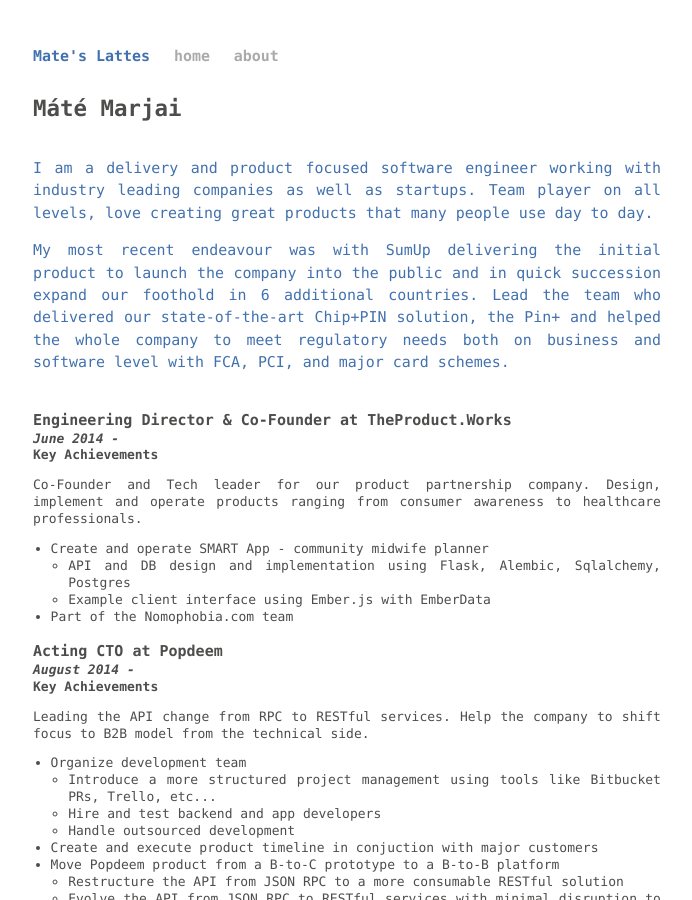
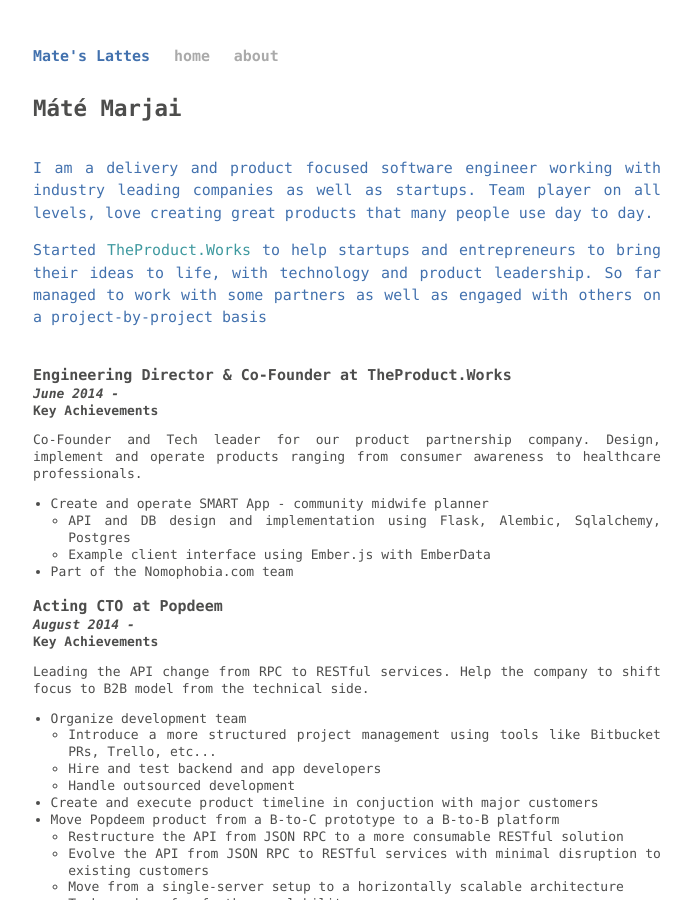
Before and after one commit to marjaimate/marjaimate.github.io, a Jekyll site: the page built from about.html, in a window 1280 px wide and 900 px high. Shown: the whole window, without its empty margins (293-985 px from the left). Built offline with Jekyll 4.4.1, drawn with Linux system fonts in a browser that asks for light colours; Markdown is read by kramdown in place of the engine named in the settings.

Commit message:
Update about header

```diff
--- a/about.html
+++ b/about.html
@@ -12,7 +12,7 @@
     I am a delivery and product focused software engineer working with industry leading companies as well as startups. Team player on all levels, love creating great products that many people use day to day.
     </p>
     <p>
-    My most recent endeavour was with SumUp delivering the initial product to launch the company into the public and in quick succession expand our foothold in 6 additional countries. Lead the team who delivered our state-of-the-art Chip+PIN solution, the Pin+ and helped the whole company to meet regulatory needs both on business and software level with FCA, PCI, and major card schemes.
+    Started <a href="http://theproduct.works">TheProduct.Works</a> to help startups and entrepreneurs to bring their ideas to life, with technology and product leadership. So far managed to work with some partners as well as engaged with others on a project-by-project basis
     </p>
   </section>
   <br/>
```
